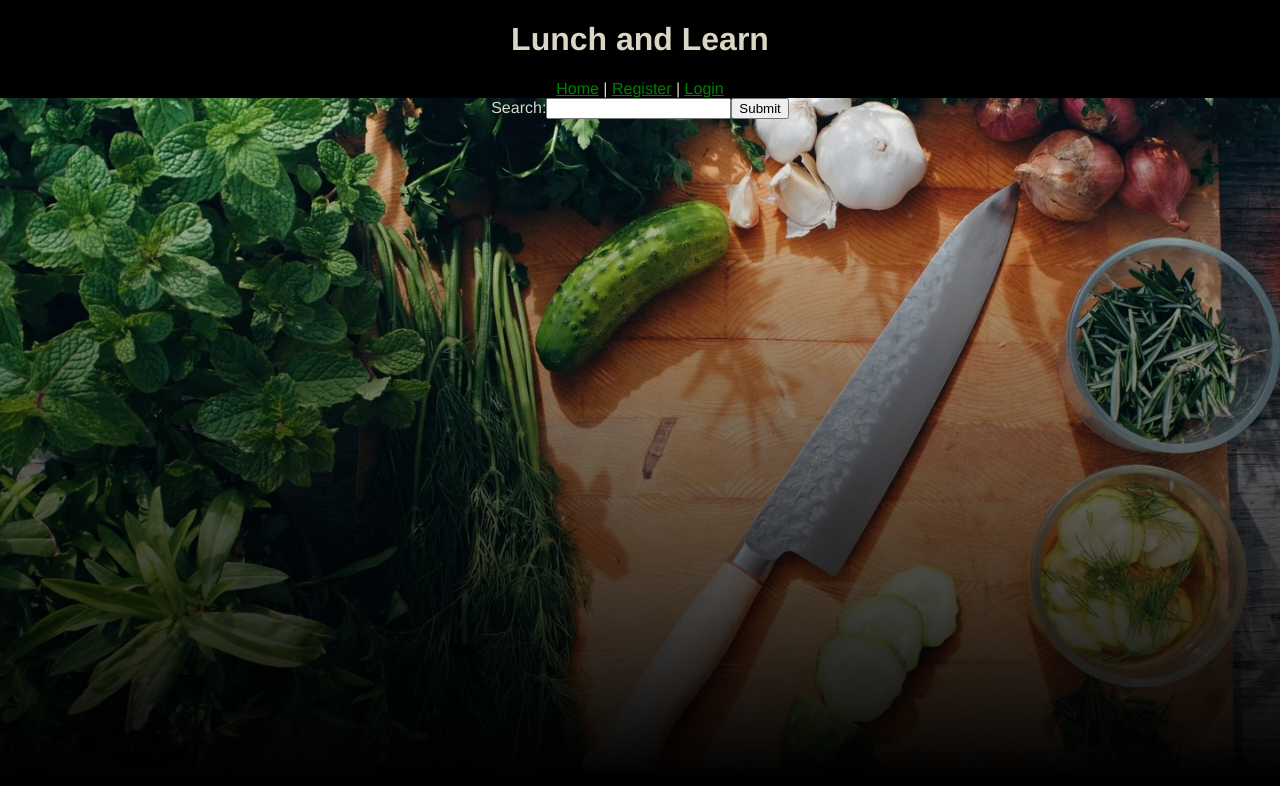
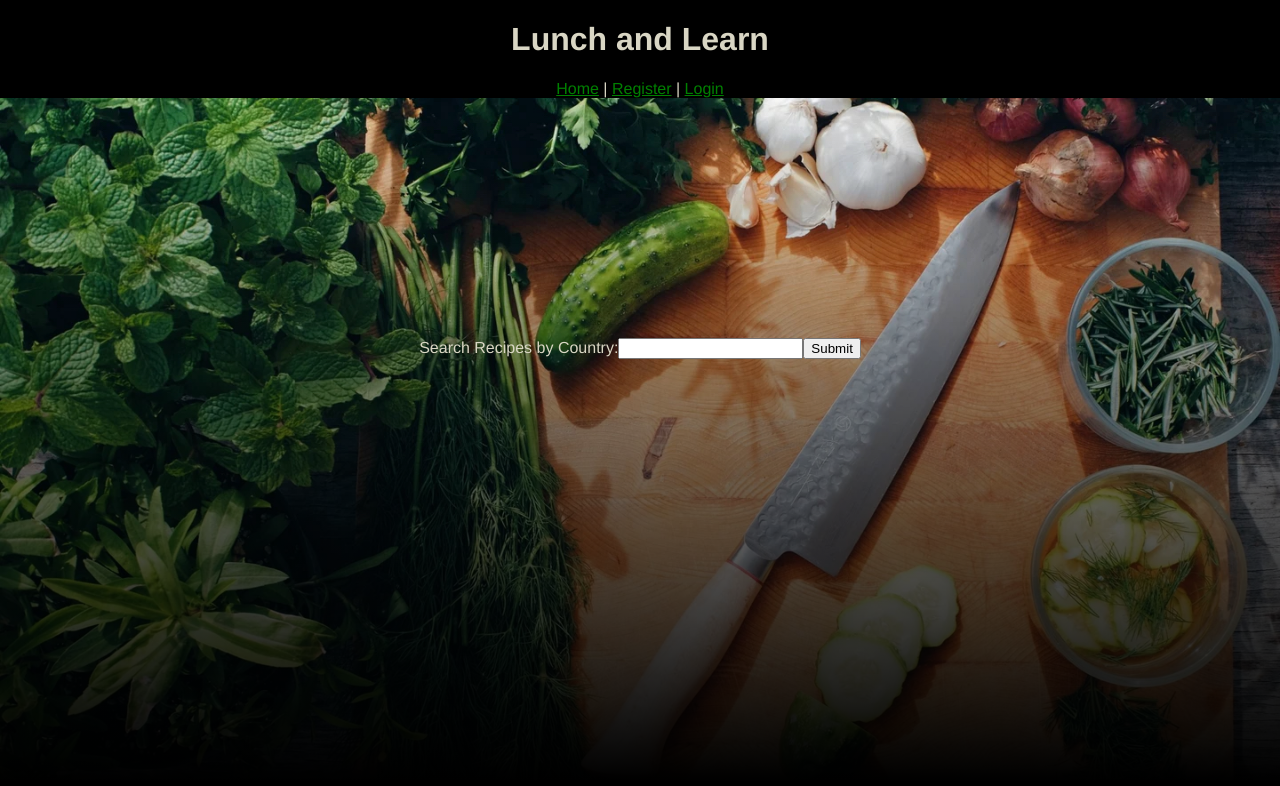
Before and after one commit to smculliton/lunch-and-learn-fe, a React (Create React App) app: page / in a window 1280 px wide. Shown: the top 786 px of the page. Built offline with nearby package versions, Linux system fonts and the light colour scheme.

Commit message:
center homepage search field

```diff
--- a/src/Components/HomePage/HomePage.js
+++ b/src/Components/HomePage/HomePage.js
@@ -1,7 +1,6 @@
 import React, { useState } from 'react'
 import { Link, useNavigate } from 'react-router-dom'
-
-import Header from '../Header/Header'
+import './_HomePage.css'
 
 function HomePage() {
   const [search, setSearch] = useState('')
@@ -23,10 +22,11 @@ function HomePage() {
   }
 
   return (
+    <div className='container'>
+
       <div>
-      {/* <Header /> */}
         <label>
-        Search:
+          Search Recipes by Country:
           <input
             type="text"
             name="search"
@@ -37,6 +37,8 @@ function HomePage() {
         </label>
         <Link to={`/search/${search}`}><button>Submit</button></Link>
       </div>
+
+    </div>
   );
 }
 
--- /dev/null
+++ b/src/Components/HomePage/_HomePage.css
@@ -0,0 +1,13 @@
+.container {
+  display: flex;
+  align-items: center;
+  justify-content: center;
+  height: 80vh;
+}
+
+.container div {
+  height: 10rem;
+  width: 50rem;
+  margin: 10px;
+  align-self: center;
+}
--- a/src/Components/Layout/Layout.js
+++ b/src/Components/Layout/Layout.js
@@ -11,8 +11,7 @@ function Layout() {
       <div
         style={{ backgroundImage: `linear-gradient(to bottom, transparent 0%, #000000bd 70%, #000000 95%), url(${background})`,
           backgroundSize: 'cover',
-          // backgroundAttachment: 'fixed',
-          height: '90vh'
+          height: '90vh',
         }}
       >
         <Outlet />
--- a/src/index.css
+++ b/src/index.css
@@ -4,7 +4,6 @@ body {
   color: rgb(217, 214, 196);
   text-align: center;
   margin: 0px;
-  justify-content: center;
 }
 
 a {
```
Lines whose indentation alone changed are shown as unchanged.
